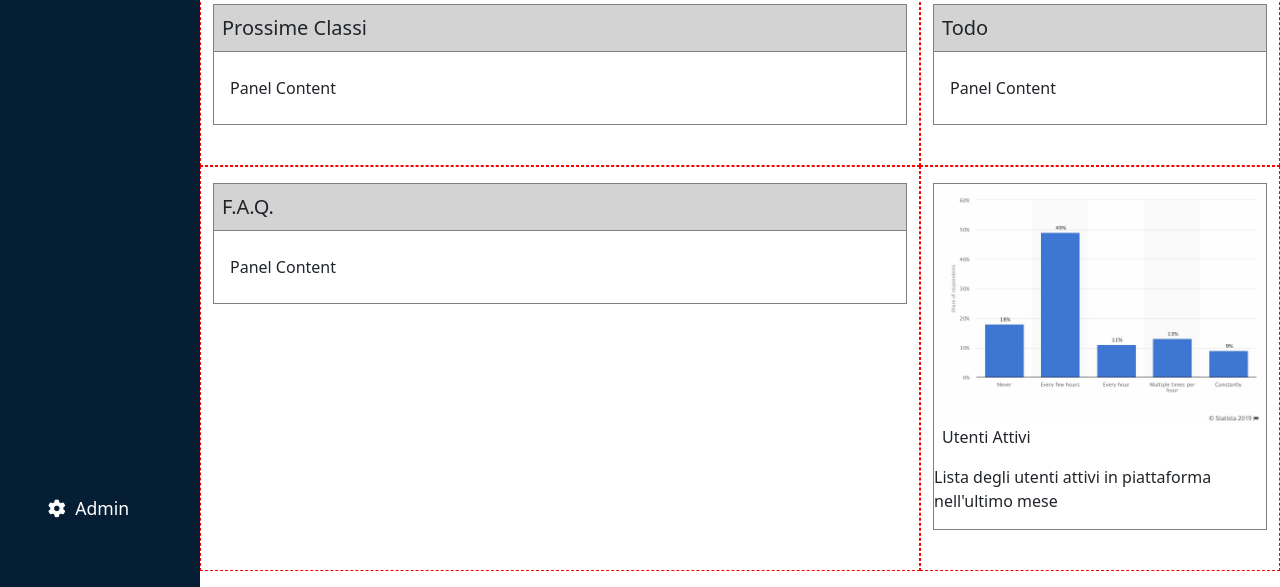
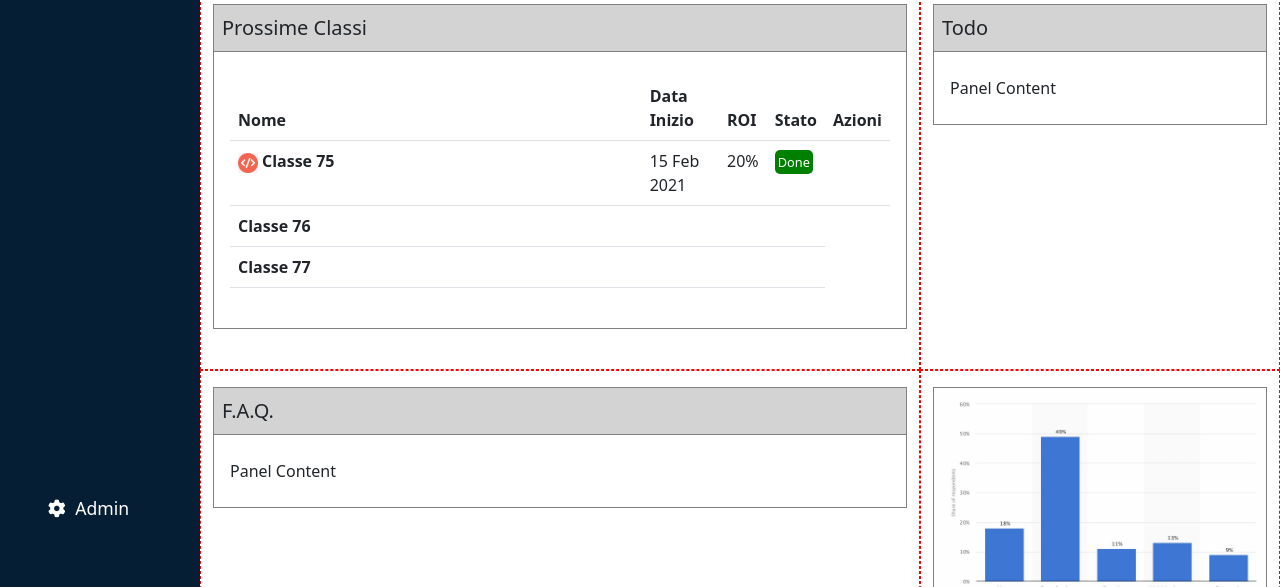
Before and after one commit to bettercallpaul07/html-css-bootstrap-dashboard, a plain HTML site: page index.html in a window 1280 px wide. Shown: the part 213-800 px from the top of the page. Drawn offline with nearby package versions, Linux system fonts and the light colour scheme.

Commit message:
Aggiunta Table

```diff
--- a/css/style.css
+++ b/css/style.css
@@ -74,6 +74,19 @@ main {
     color: white;
 }
 
+.status-bar > span {
+    background-color: green;
+    padding: 3px;
+    border-radius: 5px;
+    color: white;
+    font-size: 0.8em;
+}
+
+
+.img-class > img {
+    width: 5%;
+}
+
 
 
 
--- a/index.html
+++ b/index.html
@@ -112,7 +112,47 @@
                             <div class="col-8 pb-4 debug">
                                 <div class="panel panel-default my-3">
                                     <div class="panel-heading fs-5 p-2">Prossime Classi</div>
-                                    <div class="panel-body my-2 p-3">Panel Content</div>
+                                    <div class="panel-body my-2 p-3">
+                                        <table class="table">
+                                            <thead>
+                                              <tr>
+                                                <th scope="col">Nome</th>
+                                                <th scope="col">Data Inizio</th>
+                                                <th scope="col">ROI</th>
+                                                <th scope="col">Stato</th>
+                                                <th scope="col">Azioni</th>
+                                              </tr>
+                                            </thead>
+                                            <tbody>
+                                              <tr>
+                                                <th scope="row d-flex align-items-center">
+                                                    <div class="img-class">
+                                                        <img src="img/class-avatar.jpg" alt="">
+                                                        <span>Classe 75</span>
+                                                    </div>
+                                                </th>
+                                                <td>15 Feb 2021</td>
+                                                <td>20%</td>
+                                                <td class="status-bar">
+                                                    <span>Done</span>
+                                                </td>
+                                                <td></td>
+                                              </tr>
+                                              <tr>
+                                                <th scope="row">
+                                                    Classe 76</th>
+                                                <td></td>
+                                                <td></td>
+                                                <td></td>
+                                              </tr>
+                                              <tr>
+                                                <th scope="row">Classe 77</th>
+                                                <td colspan="2"></td>
+                                                <td></td>
+                                              </tr>
+                                            </tbody>
+                                          </table>
+                                    </div>
                                   </div>
 
                             </div>
```
